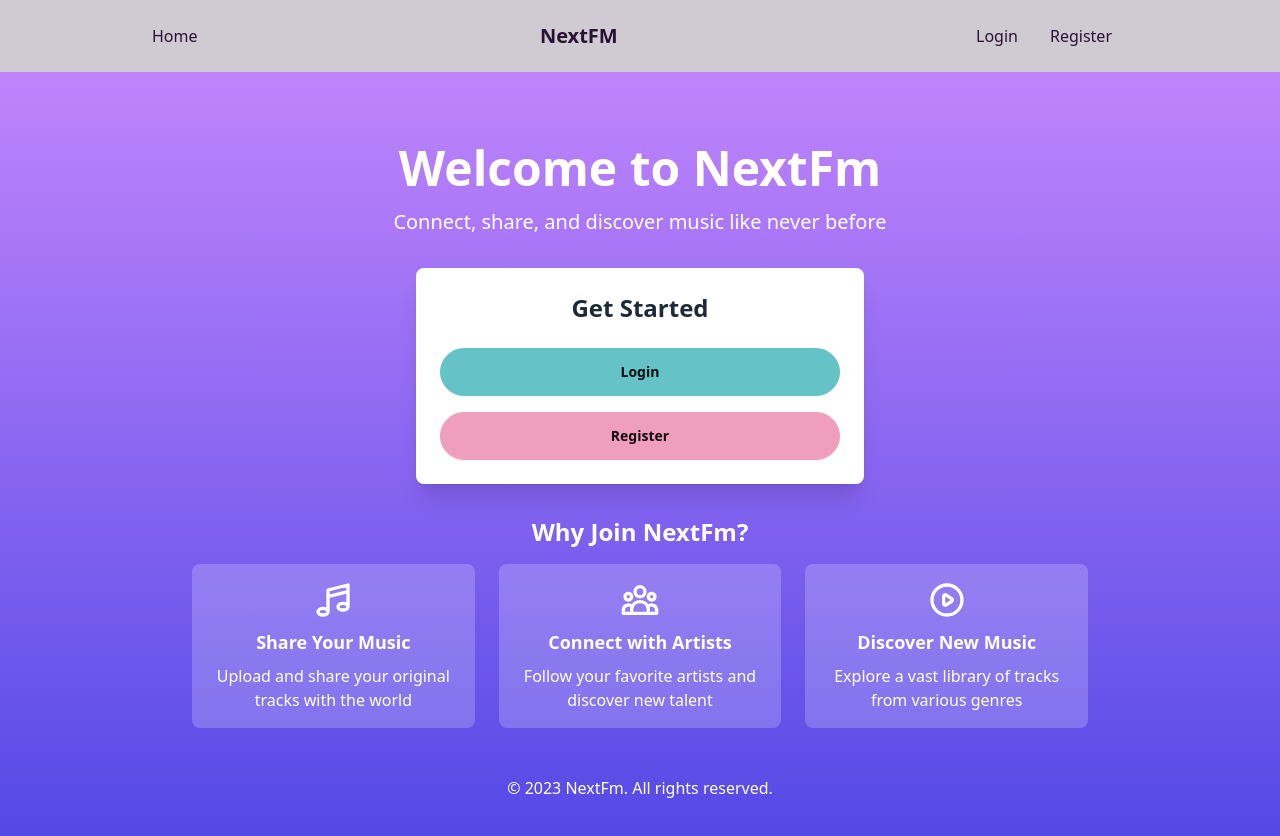
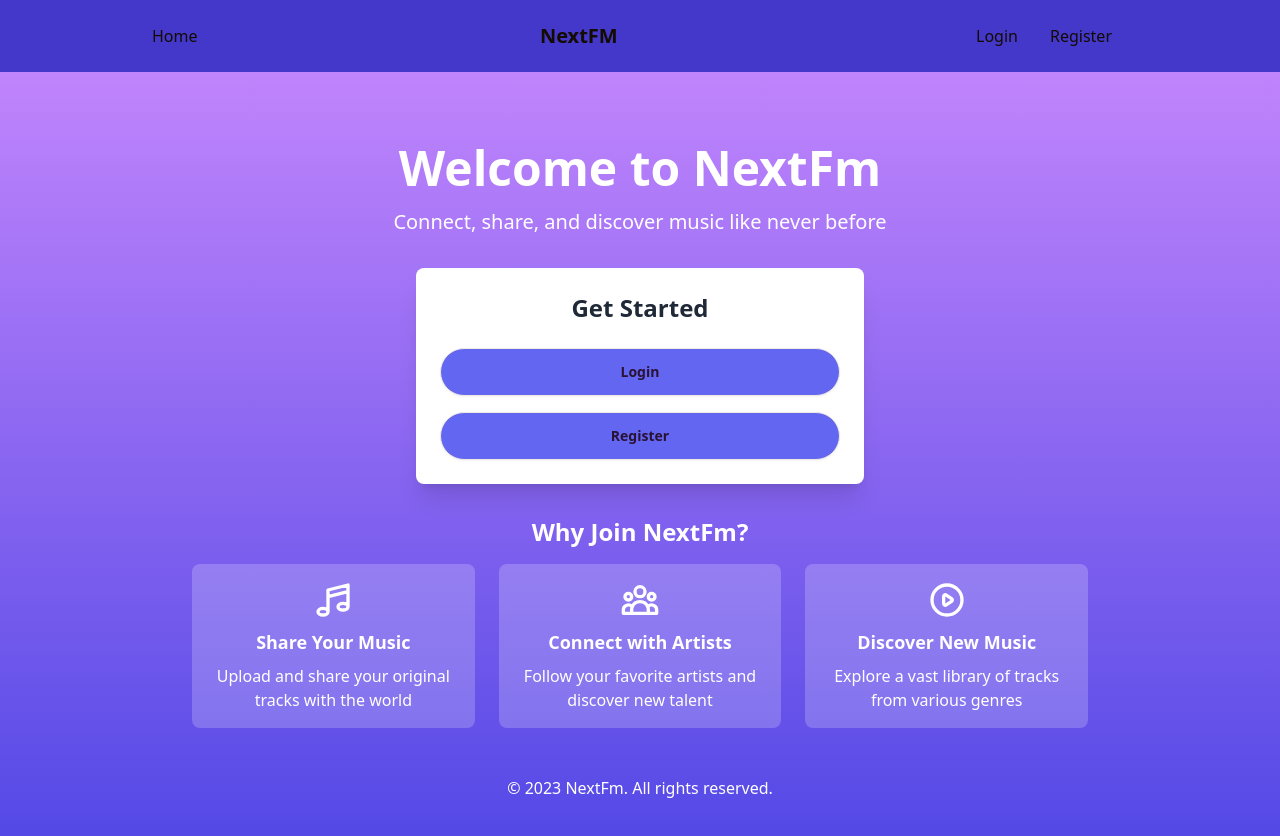
Before and after one commit to marliemarls/CRUDCapstoneProj, a React (Vite) app in the folder frontend/: page / in a window 1280 px wide. Shown: the top 836 px of the page. Built offline with nearby package versions, Linux system fonts and the light colour scheme.

Commit message:
configured the design a little more

```diff
--- a/frontend/src/App.jsx
+++ b/frontend/src/App.jsx
@@ -19,7 +19,7 @@ export default function App() {
 
   return (
     <>
-      <div className="display-flex justify-center items-center align-center">
+      <div className="display-flex justify-center items-center align-center bg-gradient-to-b from-purple-400 to-indigo-600">
         {/* < LandingPage /> */}
         <Navbar isLoggedIn={isLoggedIn} handleLogout={handleLogout} />
         <Routes isLoggedIn={isLoggedIn} handleLogin={handleLogin} />
--- a/frontend/src/components/Home.jsx
+++ b/frontend/src/components/Home.jsx
@@ -11,7 +11,7 @@ function Home() {
           <p className="text-2xl text-white">Discover and Share Music on NextFM</p>
         </div>
 
-        <div className="grid grid-cols-1 md:grid-cols-2 lg:grid-cols-3 gap-6 container mx-auto px-4 py-8 text-center justify-center">
+        <div className="grid grid-cols-1 md:grid-cols-2 lg:grid-cols-2 gap-6 container mx-auto px-4 py-8 text-center justify-center">
           <div className="card bg-base-100 shadow-xl">
             <div className="card-body">
               <h2 className="card-title justify-center">Featured Artists</h2>
--- a/frontend/src/components/LandingPage.jsx
+++ b/frontend/src/components/LandingPage.jsx
@@ -22,10 +22,10 @@ export default function LandingPage() {
         <div className="p-6">
           <h2 className="text-2xl font-semibold text-gray-800 mb-6 text-center">Get Started</h2>
           <div className="space-y-4 content-between">
-            <Link to="/login" className="btn btn-primary w-full">
+            <Link to="/login" className="btn bg-indigo-500 w-full">
               Login
             </Link>
-            <Link to="/register" className="btn btn-secondary w-full">
+            <Link to="/register" className="btn bg-indigo-500 w-full">
               Register
             </Link>
           </div>
--- a/frontend/src/components/Navbar.jsx
+++ b/frontend/src/components/Navbar.jsx
@@ -5,7 +5,7 @@ function Navbar({ isLoggedIn, handleLogout }) {
   return (
     <>
       {/* <AuthWrapper> */}
-      <nav className="bg-neutral-content text-platinum p-4">
+      <nav className="text-accent-content p-4 bg-indigo-700">
         <div className="container mx-auto flex justify-between items-center ">
           <div className="flex items-center">
             {isLoggedIn ? (
```
